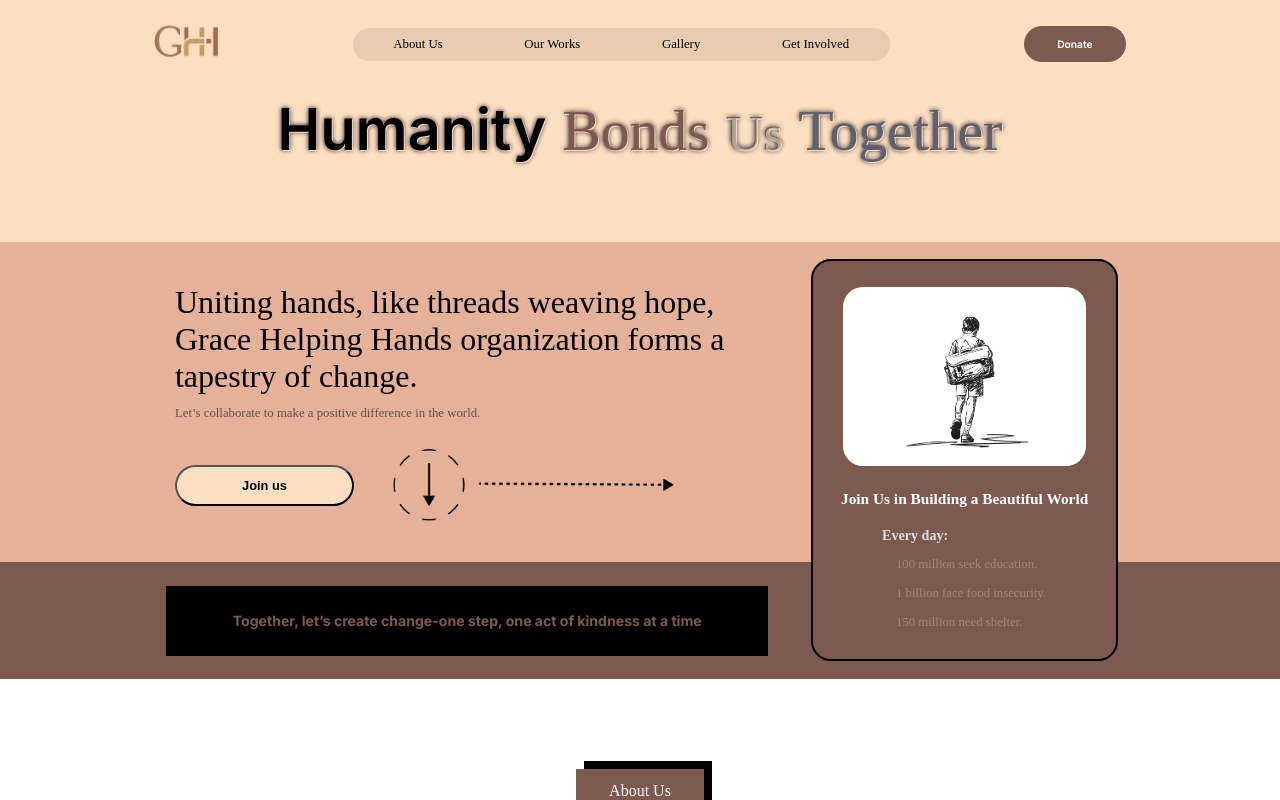
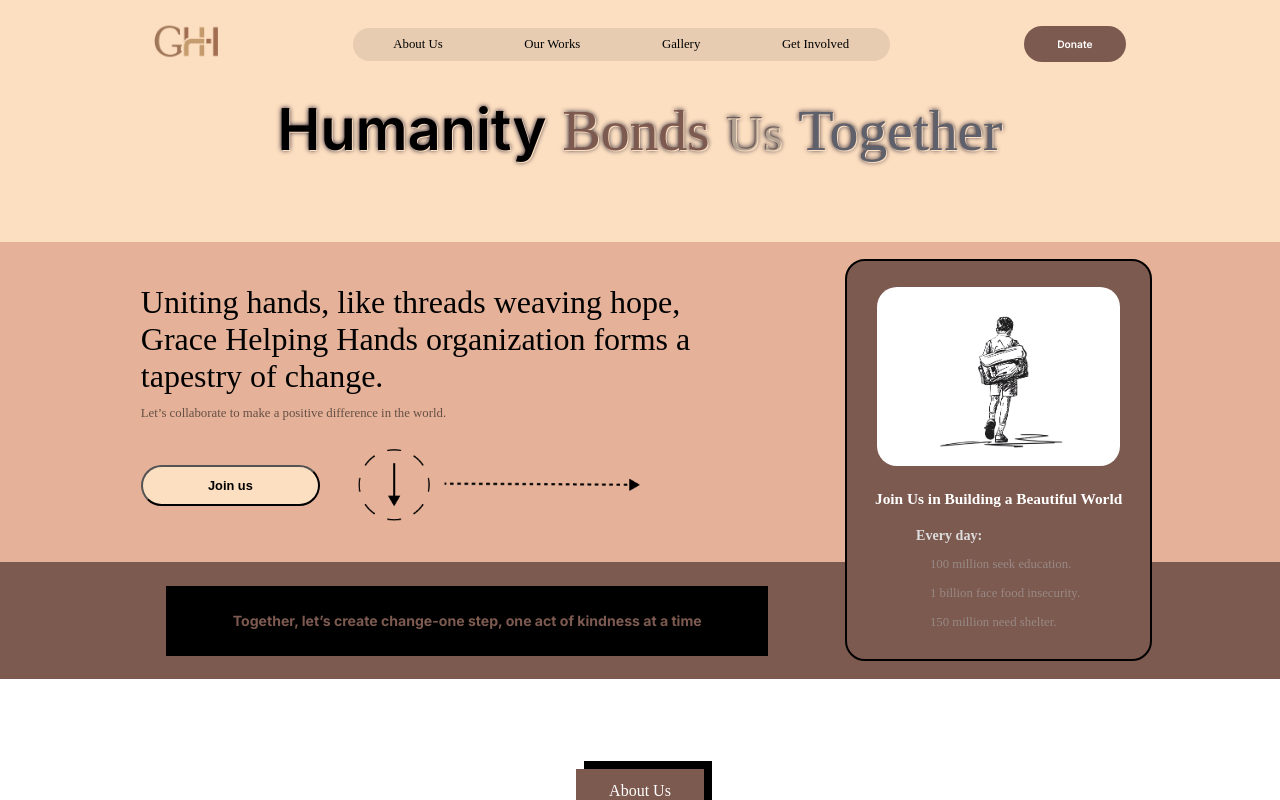
Before and after one commit to darshan1005/GHH-org, a React (Vite) app: page / in a window 1280 px wide. Shown: the top 800 px of the page. Built offline with nearby package versions, Linux system fonts and the light colour scheme; a web font is replaced by a local one.

Commit message:
css media query upate

```diff
--- a/src/main.css
+++ b/src/main.css
@@ -148,8 +148,9 @@ a {
   background: #E5B299;
   display: flex;
   flex-direction: row;
-  justify-content: space-evenly;
+  justify-content: space-around;
   align-items: center;
+  gap: -2rem;
 }
 .Hero-section .subtitle .subtitle-statement {
   display: flex;
--- a/src/main.scss
+++ b/src/main.scss
@@ -180,8 +180,9 @@ a {
         background: $background-color;
         display: flex;
         flex-direction: row;
-        justify-content: space-evenly;
+        justify-content: space-around;
         align-items: center;
+        gap: -2rem;
 
         .subtitle-statement {
             display: flex;
```
Also changed, not shown: 1 other file (tests, documents, lock files or other folders).
